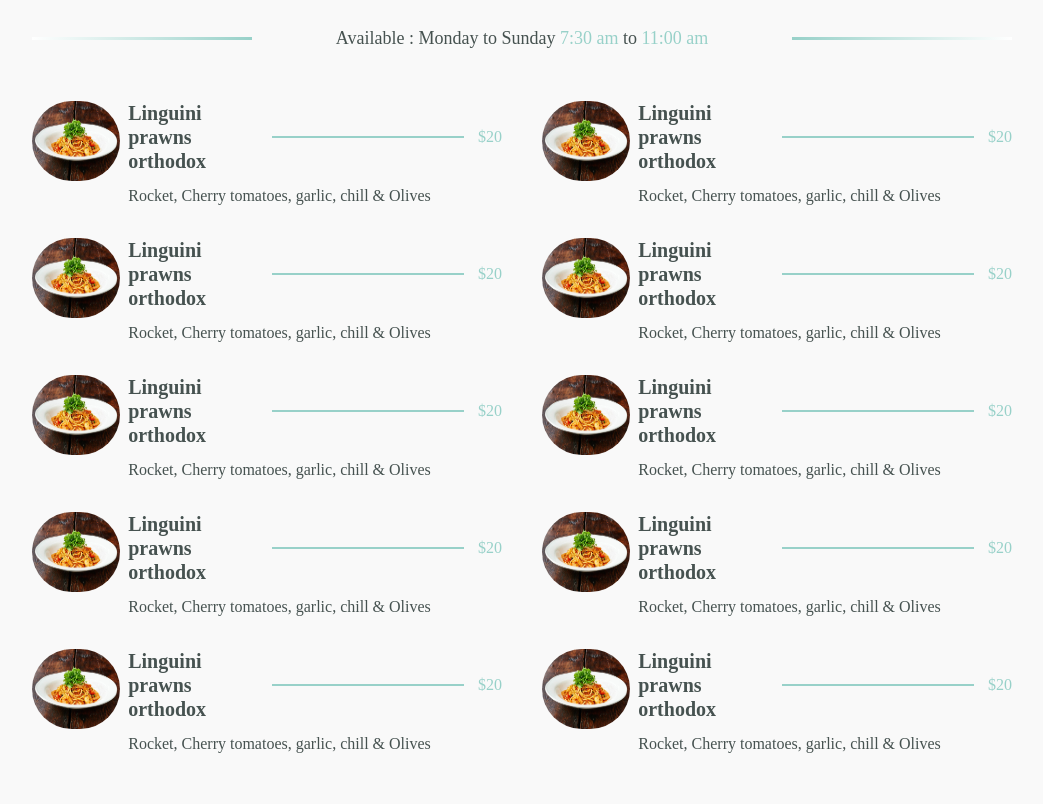
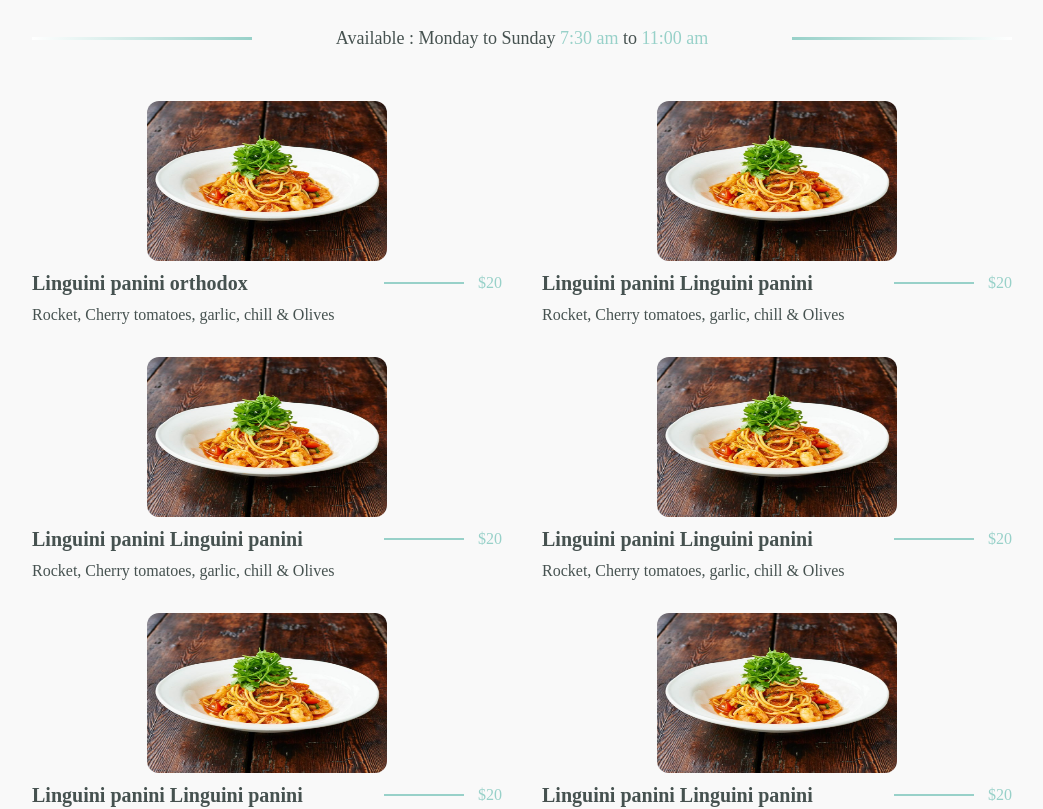
Before and after one commit to safalnpane/ortotrading, a Next.js app: page /menu/panini in a window 1280 px wide. Shown: the part 722-1531 px from the top of the page, without its empty margins (118-1161 px from the left). Built offline with nearby package versions, Linux system fonts and the light colour scheme.

Commit message:
made changes in menu section

```diff
--- a/next.config.js
+++ b/next.config.js
@@ -2,7 +2,7 @@
 const nextConfig = {
   reactStrictMode: true,
   images: {
-    domains: ["images.unsplash.com"],
+    domains: ["images.unsplash.com", "imgs.search.brave.com"],
   },
 };
 
--- a/pages/menu/panini.js
+++ b/pages/menu/panini.js
@@ -80,23 +80,21 @@ function pizza() {
             <div className="grid grid-cols-1  lg:grid lg:grid-cols-2  w-full mt-[50px] lg:gap-x-[40px] gap-y-[2rem] ">
               {/* left side */}
 
-              <div className="flex items-start space-x-2">
-                <div className="h-[5rem] w-[7rem] relative object-cover">
+              <div className="flex flex-col gap-y-[10px] ">
+                <div className="h-[10rem] w-[15rem] relative object-cover mx-auto">
                   <Image
                     src="/linguini.jpg"
                     alt="menu"
                     fill
-                    className="rounded-full "
+                    className="rounded-xl"
                   />
                 </div>
-
-                <div className="flex flex-col gap-y-[13px] ">
-                  <div className="flex items-center  justify-between md:space-x-5">
-                    <h1 className="font-[700] text-[16px] sm:text-[20px] text-secondary leading-[24px] flex-1">
-                      Linguini prawns orthodox
+                <div className="flex items-center w-full  justify-between space-x-5 ">
+                  <h1 className="font-[700] font-century text-[16px] sm:text-[20px] text-secondary leading-[24px] flex-2">
+                    Linguini panini orthodox
                   </h1>
-                    <div className="flex items-center w-full space-x-[14px] flex-1">
-                      <div className="h-[2px] bg-primary w-full md:w-[12rem] "></div>
+                  <div className="flex items-center  space-x-[14px] ">
+                    <div className="h-[2px] bg-primary w-10 sm:w-20 flex-1"></div>
                     <p className="text-primary">$20</p>
                   </div>
                 </div>
@@ -104,24 +102,22 @@ function pizza() {
                   Rocket, Cherry tomatoes, garlic, chill & Olives
                 </p>
               </div>
-              </div>
-              <div className="flex items-start space-x-2">
-                <div className="h-[5rem] w-[7rem] relative object-cover">
+
+              <div className="flex flex-col gap-y-[10px] ">
+                <div className="h-[10rem] w-[15rem] relative object-cover mx-auto">
                   <Image
                     src="/linguini.jpg"
                     alt="menu"
                     fill
-                    className="rounded-full "
+                    className="rounded-xl"
                   />
                 </div>
-
-                <div className="flex flex-col gap-y-[13px] ">
-                  <div className="flex items-center  justify-between md:space-x-5">
-                    <h1 className="font-[700] text-[16px] sm:text-[20px] text-secondary leading-[24px] flex-1">
-                      Linguini prawns orthodox
+                <div className="flex items-center w-full  justify-between space-x-5 ">
+                  <h1 className="font-[700] font-century text-[16px] sm:text-[20px] text-secondary leading-[24px] flex-2">
+                    Linguini panini Linguini panini
                   </h1>
-                    <div className="flex items-center w-full space-x-[14px] flex-1">
-                      <div className="h-[2px] bg-primary w-full md:w-[12rem] "></div>
+                  <div className="flex items-center  space-x-[14px] ">
+                    <div className="h-[2px] bg-primary w-10 sm:w-20 flex-1"></div>
                     <p className="text-primary">$20</p>
                   </div>
                 </div>
@@ -129,24 +125,21 @@ function pizza() {
                   Rocket, Cherry tomatoes, garlic, chill & Olives
                 </p>
               </div>
-              </div>
-              <div className="flex items-start space-x-2">
-                <div className="h-[5rem] w-[7rem] relative object-cover">
+              <div className="flex flex-col gap-y-[10px] ">
+                <div className="h-[10rem] w-[15rem] relative object-cover mx-auto">
                   <Image
                     src="/linguini.jpg"
                     alt="menu"
                     fill
-                    className="rounded-full "
+                    className="rounded-xl"
                   />
                 </div>
-
-                <div className="flex flex-col gap-y-[13px] ">
-                  <div className="flex items-center  justify-between md:space-x-5">
-                    <h1 className="font-[700] text-[16px] sm:text-[20px] text-secondary leading-[24px] flex-1">
-                      Linguini prawns orthodox
+                <div className="flex items-center w-full  justify-between space-x-5 ">
+                  <h1 className="font-[700] font-century text-[16px] sm:text-[20px] text-secondary leading-[24px] flex-2">
+                    Linguini panini Linguini panini
                   </h1>
-                    <div className="flex items-center w-full space-x-[14px] flex-1">
-                      <div className="h-[2px] bg-primary w-full md:w-[12rem] "></div>
+                  <div className="flex items-center  space-x-[14px] ">
+                    <div className="h-[2px] bg-primary w-10 sm:w-20 flex-1"></div>
                     <p className="text-primary">$20</p>
                   </div>
                 </div>
@@ -154,24 +147,21 @@ function pizza() {
                   Rocket, Cherry tomatoes, garlic, chill & Olives
                 </p>
               </div>
-              </div>
-              <div className="flex items-start space-x-2">
-                <div className="h-[5rem] w-[7rem] relative object-cover">
+              <div className="flex flex-col gap-y-[10px] ">
+                <div className="h-[10rem] w-[15rem] relative object-cover mx-auto">
                   <Image
                     src="/linguini.jpg"
                     alt="menu"
                     fill
-                    className="rounded-full "
+                    className="rounded-xl"
                   />
                 </div>
-
-                <div className="flex flex-col gap-y-[13px] ">
-                  <div className="flex items-center  justify-between md:space-x-5">
-                    <h1 className="font-[700] text-[16px] sm:text-[20px] text-secondary leading-[24px] flex-1">
-                      Linguini prawns orthodox
+                <div className="flex items-center w-full  justify-between space-x-5 ">
+                  <h1 className="font-[700] font-century text-[16px] sm:text-[20px] text-secondary leading-[24px] flex-2">
+                    Linguini panini Linguini panini
                   </h1>
-                    <div className="flex items-center w-full space-x-[14px] flex-1">
-                      <div className="h-[2px] bg-primary w-full md:w-[12rem] "></div>
+                  <div className="flex items-center  space-x-[14px] ">
+                    <div className="h-[2px] bg-primary w-10 sm:w-20 flex-1"></div>
                     <p className="text-primary">$20</p>
                   </div>
                 </div>
@@ -179,24 +169,21 @@ function pizza() {
                   Rocket, Cherry tomatoes, garlic, chill & Olives
                 </p>
               </div>
-              </div>
-              <div className="flex items-start space-x-2">
-                <div className="h-[5rem] w-[7rem] relative object-cover">
+              <div className="flex flex-col gap-y-[10px] ">
+                <div className="h-[10rem] w-[15rem] relative object-cover mx-auto">
                   <Image
                     src="/linguini.jpg"
                     alt="menu"
                     fill
-                    className="rounded-full "
+                    className="rounded-xl"
                   />
                 </div>
-
-                <div className="flex flex-col gap-y-[13px] ">
-                  <div className="flex items-center  justify-between md:space-x-5">
-                    <h1 className="font-[700] text-[16px] sm:text-[20px] text-secondary leading-[24px] flex-1">
-                      Linguini prawns orthodox
+                <div className="flex items-center w-full  justify-between space-x-5 ">
+                  <h1 className="font-[700] font-century text-[16px] sm:text-[20px] text-secondary leading-[24px] flex-2">
+                    Linguini panini Linguini panini
                   </h1>
-                    <div className="flex items-center w-full space-x-[14px] flex-1">
-                      <div className="h-[2px] bg-primary w-full md:w-[12rem] "></div>
+                  <div className="flex items-center  space-x-[14px] ">
+                    <div className="h-[2px] bg-primary w-10 sm:w-20 flex-1"></div>
                     <p className="text-primary">$20</p>
                   </div>
                 </div>
@@ -204,26 +191,23 @@ function pizza() {
                   Rocket, Cherry tomatoes, garlic, chill & Olives
                 </p>
               </div>
-              </div>
               {/* right side */}
 
-              <div className="flex items-start space-x-2">
-                <div className="h-[5rem] w-[7rem] relative object-cover">
+              <div className="flex flex-col gap-y-[10px] ">
+                <div className="h-[10rem] w-[15rem] relative object-cover mx-auto">
                   <Image
                     src="/linguini.jpg"
                     alt="menu"
                     fill
-                    className="rounded-full "
+                    className="rounded-xl"
                   />
                 </div>
-
-                <div className="flex flex-col gap-y-[13px] ">
-                  <div className="flex items-center  justify-between md:space-x-5">
-                    <h1 className="font-[700] text-[16px] sm:text-[20px] text-secondary leading-[24px] flex-1">
-                      Linguini prawns orthodox
+                <div className="flex items-center w-full  justify-between space-x-5 ">
+                  <h1 className="font-[700] font-century text-[16px] sm:text-[20px] text-secondary leading-[24px] flex-2">
+                    Linguini panini Linguini panini
                   </h1>
-                    <div className="flex items-center w-full space-x-[14px] flex-1">
-                      <div className="h-[2px] bg-primary w-full md:w-[12rem] "></div>
+                  <div className="flex items-center  space-x-[14px] ">
+                    <div className="h-[2px] bg-primary w-10 sm:w-20 flex-1"></div>
                     <p className="text-primary">$20</p>
                   </div>
                 </div>
@@ -231,25 +215,22 @@ function pizza() {
                   Rocket, Cherry tomatoes, garlic, chill & Olives
                 </p>
               </div>
-              </div>
 
-              <div className="flex items-start space-x-2">
-                <div className="h-[5rem] w-[7rem] relative object-cover">
+              <div className="flex flex-col gap-y-[10px] ">
+                <div className="h-[10rem] w-[15rem] relative object-cover mx-auto">
                   <Image
                     src="/linguini.jpg"
                     alt="menu"
                     fill
-                    className="rounded-full "
+                    className="rounded-xl"
                   />
                 </div>
-
-                <div className="flex flex-col gap-y-[13px] ">
-                  <div className="flex items-center  justify-between md:space-x-5">
-                    <h1 className="font-[700] text-[16px] sm:text-[20px] text-secondary leading-[24px] flex-1">
-                      Linguini prawns orthodox
+                <div className="flex items-center w-full  justify-between space-x-5 ">
+                  <h1 className="font-[700] font-century text-[16px] sm:text-[20px] text-secondary leading-[24px] flex-2">
+                    Linguini panini Linguini panini
                   </h1>
-                    <div className="flex items-center w-full space-x-[14px] flex-1">
-                      <div className="h-[2px] bg-primary w-full md:w-[12rem] "></div>
+                  <div className="flex items-center  space-x-[14px] ">
+                    <div className="h-[2px] bg-primary w-10 sm:w-20 flex-1"></div>
                     <p className="text-primary">$20</p>
                   </div>
                 </div>
@@ -257,24 +238,21 @@ function pizza() {
                   Rocket, Cherry tomatoes, garlic, chill & Olives
                 </p>
               </div>
-              </div>
-              <div className="flex items-start space-x-2">
-                <div className="h-[5rem] w-[7rem] relative object-cover">
+              <div className="flex flex-col gap-y-[10px] ">
+                <div className="h-[10rem] w-[15rem] relative object-cover mx-auto">
                   <Image
                     src="/linguini.jpg"
                     alt="menu"
                     fill
-                    className="rounded-full "
+                    className="rounded-xl"
                   />
                 </div>
-
-                <div className="flex flex-col gap-y-[13px] ">
-                  <div className="flex items-center  justify-between md:space-x-5">
-                    <h1 className="font-[700] text-[16px] sm:text-[20px] text-secondary leading-[24px] flex-1">
-                      Linguini prawns orthodox
+                <div className="flex items-center w-full  justify-between space-x-5 ">
+                  <h1 className="font-[700] font-century text-[16px] sm:text-[20px] text-secondary leading-[24px] flex-2">
+                    Linguini panini Linguini panini
                   </h1>
-                    <div className="flex items-center w-full space-x-[14px] flex-1">
-                      <div className="h-[2px] bg-primary w-full md:w-[12rem] "></div>
+                  <div className="flex items-center  space-x-[14px] ">
+                    <div className="h-[2px] bg-primary w-10 sm:w-20 flex-1"></div>
                     <p className="text-primary">$20</p>
                   </div>
                 </div>
@@ -282,24 +260,21 @@ function pizza() {
                   Rocket, Cherry tomatoes, garlic, chill & Olives
                 </p>
               </div>
-              </div>
-              <div className="flex items-start space-x-2">
-                <div className="h-[5rem] w-[7rem] relative object-cover">
+              <div className="flex flex-col gap-y-[10px] ">
+                <div className="h-[10rem] w-[15rem] relative object-cover mx-auto">
                   <Image
                     src="/linguini.jpg"
                     alt="menu"
                     fill
-                    className="rounded-full "
+                    className="rounded-xl"
                   />
                 </div>
-
-                <div className="flex flex-col gap-y-[13px] ">
-                  <div className="flex items-center  justify-between md:space-x-5">
-                    <h1 className="font-[700] text-[16px] sm:text-[20px] text-secondary leading-[24px] flex-1">
-                      Linguini prawns orthodox
+                <div className="flex items-center w-full  justify-between space-x-5 ">
+                  <h1 className="font-[700] font-century text-[16px] sm:text-[20px] text-secondary leading-[24px] flex-2">
+                    Linguini panini Linguini panini
                   </h1>
-                    <div className="flex items-center w-full space-x-[14px] flex-1">
-                      <div className="h-[2px] bg-primary w-full md:w-[12rem] "></div>
+                  <div className="flex items-center  space-x-[14px] ">
+                    <div className="h-[2px] bg-primary w-10 sm:w-20 flex-1"></div>
                     <p className="text-primary">$20</p>
                   </div>
                 </div>
@@ -307,24 +282,21 @@ function pizza() {
                   Rocket, Cherry tomatoes, garlic, chill & Olives
                 </p>
               </div>
-              </div>
-              <div className="flex items-start space-x-2">
-                <div className="h-[5rem] w-[7rem] relative object-cover">
+              <div className="flex flex-col gap-y-[10px] ">
+                <div className="h-[10rem] w-[15rem] relative object-cover mx-auto">
                   <Image
                     src="/linguini.jpg"
                     alt="menu"
                     fill
-                    className="rounded-full "
+                    className="rounded-xl"
                   />
                 </div>
-
-                <div className="flex flex-col gap-y-[13px] ">
-                  <div className="flex items-center  justify-between md:space-x-5">
-                    <h1 className="font-[700] text-[16px] sm:text-[20px] text-secondary leading-[24px] flex-1">
-                      Linguini prawns orthodox
+                <div className="flex items-center w-full  justify-between space-x-5 ">
+                  <h1 className="font-[700] font-century text-[16px] sm:text-[20px] text-secondary leading-[24px] flex-2">
+                    Linguini panini Linguini panini
                   </h1>
-                    <div className="flex items-center w-full space-x-[14px] flex-1">
-                      <div className="h-[2px] bg-primary w-full md:w-[12rem] "></div>
+                  <div className="flex items-center  space-x-[14px] ">
+                    <div className="h-[2px] bg-primary w-10 sm:w-20 flex-1"></div>
                     <p className="text-primary">$20</p>
                   </div>
                 </div>
@@ -335,7 +307,6 @@ function pizza() {
             </div>
           </div>
         </div>
-        </div>
       </section>
     </>
   );
```
Also changed, not shown: pages/menu/deserts.js (+26 -1 lines), pages/menu/insalata.js (+29 -39 lines). Lines whose indentation alone changed are shown as unchanged.
